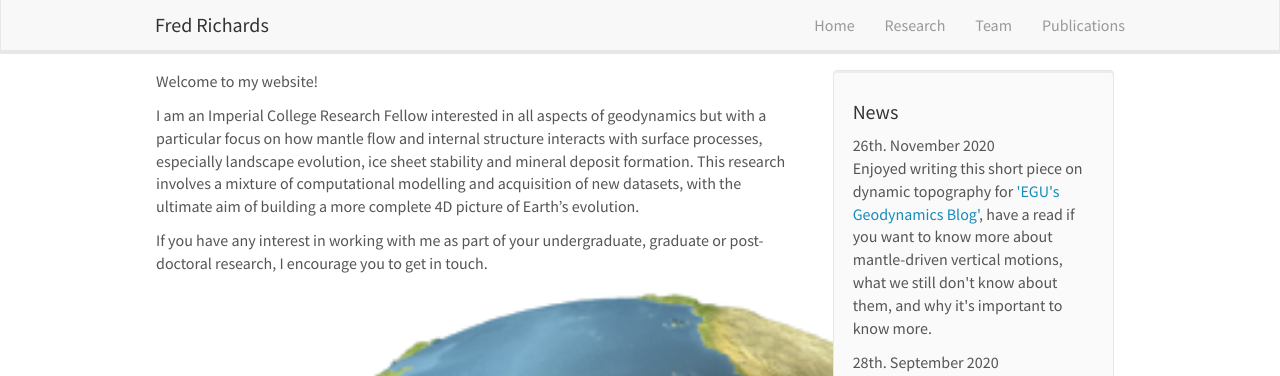
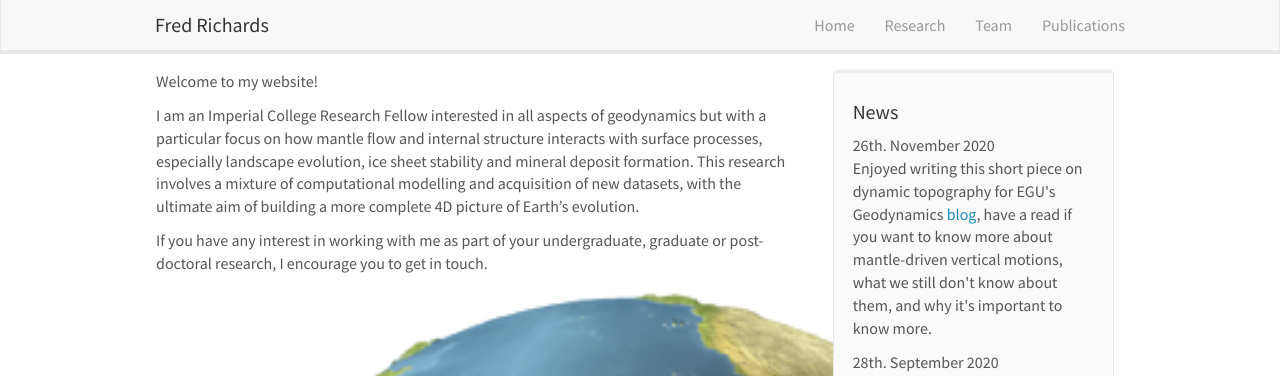
Before and after one commit to freddrichards/freddrichards.github.io, a Jekyll site: the page built from index.md, in a window 1280 px wide and 1251 px high. Shown: the top 376 px of the window. Built offline with Jekyll 4.4.1, drawn with Linux system fonts in a browser that asks for light colours; nearby versions of some CDN libraries.

Commit message:
Update news.yml

```diff
--- a/_data/news.yml
+++ b/_data/news.yml
@@ -1,5 +1,5 @@
 - date: 26th. November 2020
-  headline: "Enjoyed writing this short piece on dynamic topography for <a href='https://blogs.egu.eu/divisions/gd/2020/11/26/geodynamics-101-dynamic-topography/'>'EGU's Geodynamics Blog'</a>, have a read if you want to know more about mantle-driven vertical motions, what we still don't know about them, and why it's important to know more."
+  headline: "Enjoyed writing this short piece on dynamic topography for EGU's Geodynamics <a href='https://blogs.egu.eu/divisions/gd/2020/11/26/geodynamics-101-dynamic-topography/'>blog</a>, have a read if you want to know more about mantle-driven vertical motions, what we still don't know about them, and why it's important to know more."
 
 - date: 28th. September 2020
   headline: "Excited to have James Hazzard joining the group as a PhD student. James recently completed his MSci in Natural Sciences (Physics) at the University of Cambridge"
```
